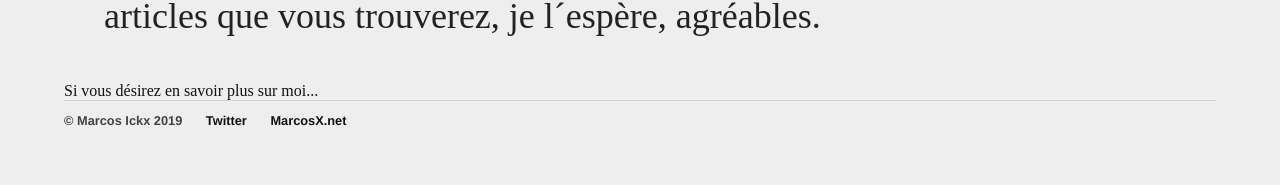
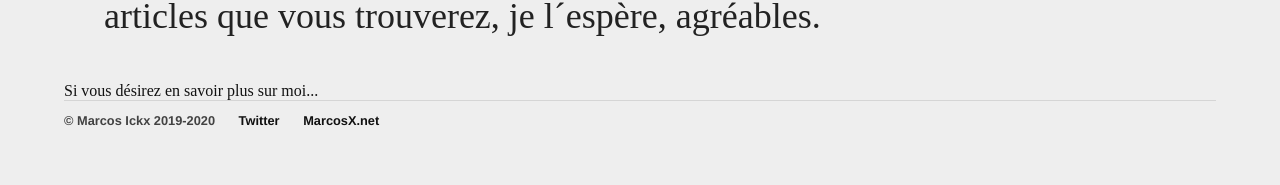
Before and after one commit to MarcosIckx/PreviewMarcosxNet, a Jekyll site: the page built from index.html, in a window 1280 px wide. Shown: the part 1290-1475 px from the top of the page. Built offline with Jekyll 4.4.1, drawn with Linux system fonts in a browser that asks for light colours; the list of posts is cut into pages by our own code.

Commit message:
Update footer.html

```diff
--- a/_includes/footer.html
+++ b/_includes/footer.html
@@ -1,6 +1,6 @@
 		<footer>
     		<ul>
-			<li>&copy; Marcos Ickx 2019</li>
+			<li>&copy; Marcos Ickx 2019-2020</li>
         		<li><a href="https://twitter.com/MarcosIckx">Twitter</a></li>
         		<li><a href="https://MarcosX.net">MarcosX.net</a></li>
 			</ul>
```
